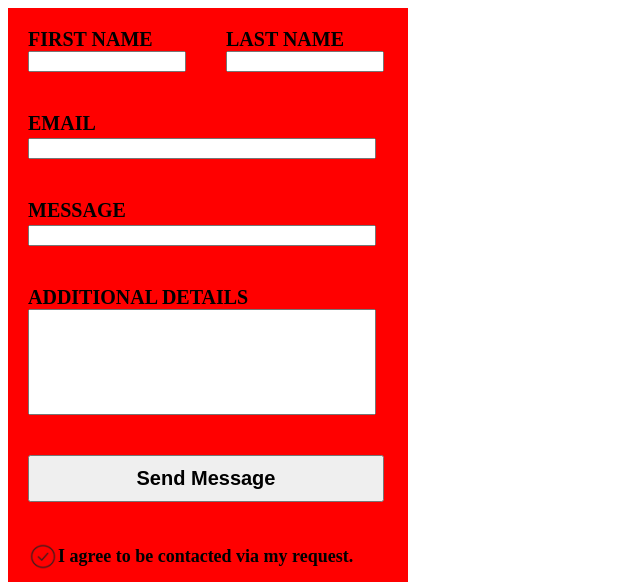
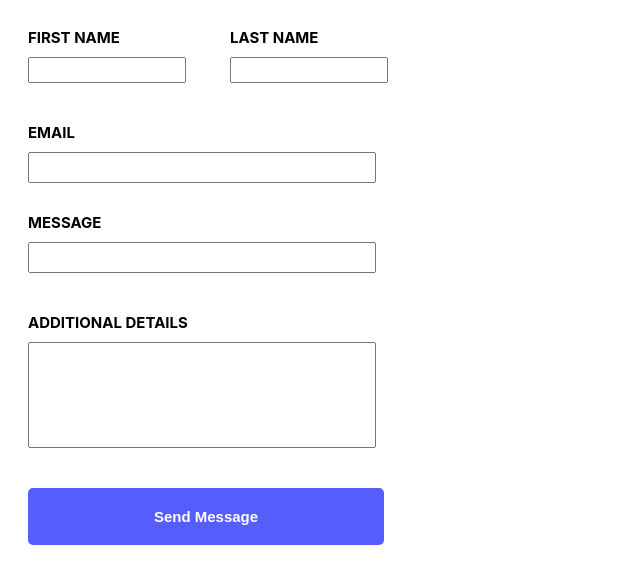
Before and after one commit to KEWONQ/web-dev-project, a plain HTML site: page index.html in a window 1280 px wide. Shown: the top 582 px of the page, without its empty margins (0-640 px from the left). Drawn offline with Linux system fonts and the light colour scheme; a web font is replaced by a local one.

Commit message:
touching up form

```diff
--- a/index.html
+++ b/index.html
@@ -5,6 +5,7 @@
     <meta name="viewport" content="width=device-width, initial-scale=1.0">
     <title>Bali-Mushrooms</title>
     <link rel="stylesheet" href="style.css">
+    <link rel="stylesheet" href="https://fonts.google.com/specimen/Inter">
 </head>
 <body>
     <div id="form">
@@ -24,7 +25,7 @@
                 <div><input type="text"  id="emailTextBox"></div>
             </div>
             <div id="MESSAGE">
-                <div id="Message">MESSAGE</div>
+                <div id="message">MESSAGE</div>
                 <div><input type="text"  id="messageTextBox"></div>
             </div>
             <div id="DETAILS">
--- a/style.css
+++ b/style.css
@@ -1,6 +1,7 @@
 #form{
+    font-family: "Inter";
     display: flex;
-    background-color: rgb(255, 0, 0);
+    background-color: #FFFFFF;
     width: 400px;
     height: 900px;
 }
@@ -12,17 +13,20 @@
     font-weight: bold;
 }
 #FIRSTNAME{
-    font-size: 20px;
+    padding-bottom: 10px;
+    font-size: 15px;
     font-weight: bold;
 }
 #LASTNAME{
-    font-size: 20px;
+    padding-bottom: 10px;
+    font-size: 15px;
     font-weight: bold;
 }
 #EMAIL{
-    font-size: 20px;
+    font-size: 15px;
     font-weight: bold;
     padding: 20px;
+    padding-bottom: 10px;
 }
 #nameBoxes{
     display: flex;
@@ -30,38 +34,52 @@
     padding: 20px;
 }
 #emailTextBox{
+    height: 25px;
     width: 340px;
 }
 #firstNameBox{
     display: flex;
+    height: 20px;
     width: 150px;
 }
 #lastNameBox{
     display: flex;
+    height: 20px;
     width: 150px;
 }
 #messageTextBox{
+    height: 25px;
     width: 340px;
 }
 #MESSAGE{
-    font-size: 20px;
+    font-size: 15px;
     font-weight: bold;
     padding: 20px;
+}
+#message{
+    padding-bottom: 10px;
+}
+#details{
+    padding-bottom: 10px;
 }
 #detailsTextBox{
     width: 340px;
     height: 100px;
 }
 #DETAILS{
-    font-size: 20px;
+    font-size: 15px;
     font-weight: bold;
     padding: 20px;
 }
 #sendBtn{
+    border-width: 0px;
+    color: #FFFFFF;
+    background-color: #555efb;
+    border-radius: 5px;
     width: 356px;
-    font-size: 20px;
+    font-size: 15px;
     font-weight: bold;
-    padding: 10px;
+    padding: 20px;
 }
 #btnContainer{
     padding: 20px;
@@ -96,3 +114,6 @@ hr.solid {
     padding-left: 20px;
     font-size: 30px;
 }
+#email{
+    padding-bottom: 10px;
+}
```
Also changed, not shown: fonts/Inter-VariableFont_slnt,wght.ttf (added), fonts/OFL.txt (added), fonts/README.txt (added), fonts/static/Inter-Black.ttf (added), fonts/static/Inter-Bold.ttf (added), fonts/static/Inter-ExtraBold.ttf (added), fonts/static/Inter-ExtraLight.ttf (added), fonts/static/Inter-Light.ttf (added), fonts/static/Inter-Medium.ttf (added), fonts/static/Inter-Regular.ttf (added), fonts/static/Inter-SemiBold.ttf (added), fonts/static/Inter-Thin.ttf (added).
